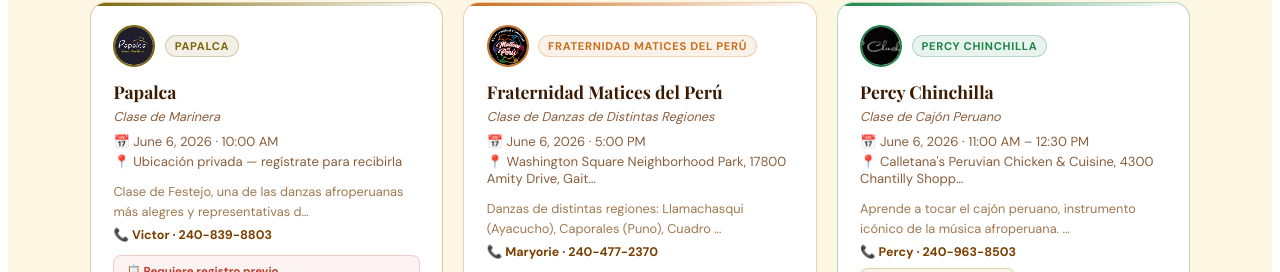
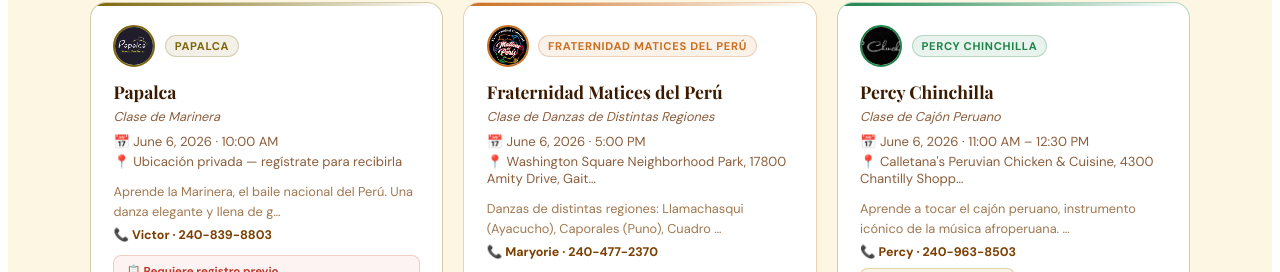
Before and after one commit to ritmosdelperudmv/Ritmos-del-peru, a React (Vite) app: page / in a window 1280 px wide. Shown: the part 814-1086 px from the top of the page. Built offline with nearby package versions, Linux system fonts and the light colour scheme; a web font is replaced by a local one.

Commit message:
Update App.jsx

```diff
--- a/src/App.jsx
+++ b/src/App.jsx
@@ -69,7 +69,7 @@
   { id: 6,  title: "Clase de Caporales (Caporales Centralistas Filial USA) — Aquí Está Mi Perú", group: "Aquí Está Mi Perú", date: "2026-06-13", time: "6:00 PM", location: "Gaithersburg Elementary, 35 N Summit Ave, Gaithersburg, MD 20877", description: "Aprende la danza de los Caporales, una danza vibrante y energética originaria de Bolivia y muy popular en el Perú. Abierta a todas las edades y niveles.", contact: "Jorgeluis · 240-590-9888", host: "Aquí Está Mi Perú", published: true },
   { id: 15, title: "Clase de Caporales (Caporales Centralistas Filial USA) — Aquí Está Mi Perú", group: "Aquí Está Mi Perú", date: "2026-06-20", time: "6:00 PM", location: "Gaithersburg Elementary, 35 N Summit Ave, Gaithersburg, MD 20877", description: "Aprende la danza de los Caporales, una danza vibrante y energética originaria de Bolivia y muy popular en el Perú. Abierta a todas las edades y niveles.", contact: "Jorgeluis · 240-590-9888", host: "Aquí Está Mi Perú", published: true },
   { id: 16, title: "Clase de Caporales (Caporales Centralistas Filial USA) — Aquí Está Mi Perú", group: "Aquí Está Mi Perú", date: "2026-06-27", time: "6:00 PM", location: "Gaithersburg Elementary, 35 N Summit Ave, Gaithersburg, MD 20877", description: "Aprende la danza de los Caporales, una danza vibrante y energética originaria de Bolivia y muy popular en el Perú. Abierta a todas las edades y niveles.", contact: "Jorgeluis · 240-590-9888", host: "Aquí Está Mi Perú", published: true },
-  { id: 7,  title: "Clase de Marinera — Papalca",                      group: "Papalca",                     date: "2026-06-06", time: "10:00 AM", location: "Ubicación privada — regístrate para recibirla", description: "Clase de Festejo, una de las danzas afroperuanas más alegres y representativas del Perú. Abierta a todas las edades y niveles. Cupos limitados — regístrate con anticipación.", contact: "Victor · 240-839-8803", host: "Papalca", published: true },
+  { id: 7,  title: "Clase de Marinera — Papalca",                      group: "Papalca",                     date: "2026-06-06", time: "10:00 AM", location: "Ubicación privada — regístrate para recibirla", description: "Aprende la Marinera, el baile nacional del Perú. Una danza elegante y llena de gracia que representa nuestra identidad cultural. Abierta a todas las edades y niveles. Cupos limitados — regístrate con anticipación.", contact: "Victor · 240-839-8803", host: "Papalca", published: true },
   { id: 8,  title: "Clase de Ritmos Afro Peruanos — Perú Folclore",                group: "Perú Folclore",               date: "2026-06-09", time: "7:00 PM", location: "14301 Climbing Rose Way, Centreville, VA 20121", description: "Descubre los Ritmos Afro Peruanos en esta clase especial que celebra la rica herencia africana en la música y danza del Perú. Abierta a todos los niveles.", contact: "Andrés Arevalo · 202-500-9328", host: "Perú Folclore", published: true },
   { id: 9,  title: "Clase de Danzas de Distintas Regiones — Fraternidad Matices del Perú", group: "Fraternidad Matices del Perú", date: "2026-06-06", time: "5:00 PM", location: "Washington Square Neighborhood Park, 17800 Amity Drive, Gaithersburg, MD 20877", description: "Danzas de distintas regiones: Llamachasqui (Ayacucho), Caporales (Puno), Cuadro Amazónico (Selva). Todas las edades y niveles bienvenidos.", contact: "Maryorie · 240-477-2370", host: "Fraternidad Matices del Perú", published: true },
   { id: 13, title: "Clase de Danzas de Distintas Regiones — Fraternidad Matices del Perú", group: "Fraternidad Matices del Perú", date: "2026-06-13", time: "5:00 PM", location: "Washington Square Neighborhood Park, 17800 Amity Drive, Gaithersburg, MD 20877", description: "Danzas de distintas regiones: Llamachasqui (Ayacucho), Caporales (Puno), Cuadro Amazónico (Selva). Todas las edades y niveles bienvenidos.", contact: "Maryorie · 240-477-2370", host: "Fraternidad Matices del Perú", published: true },
```
